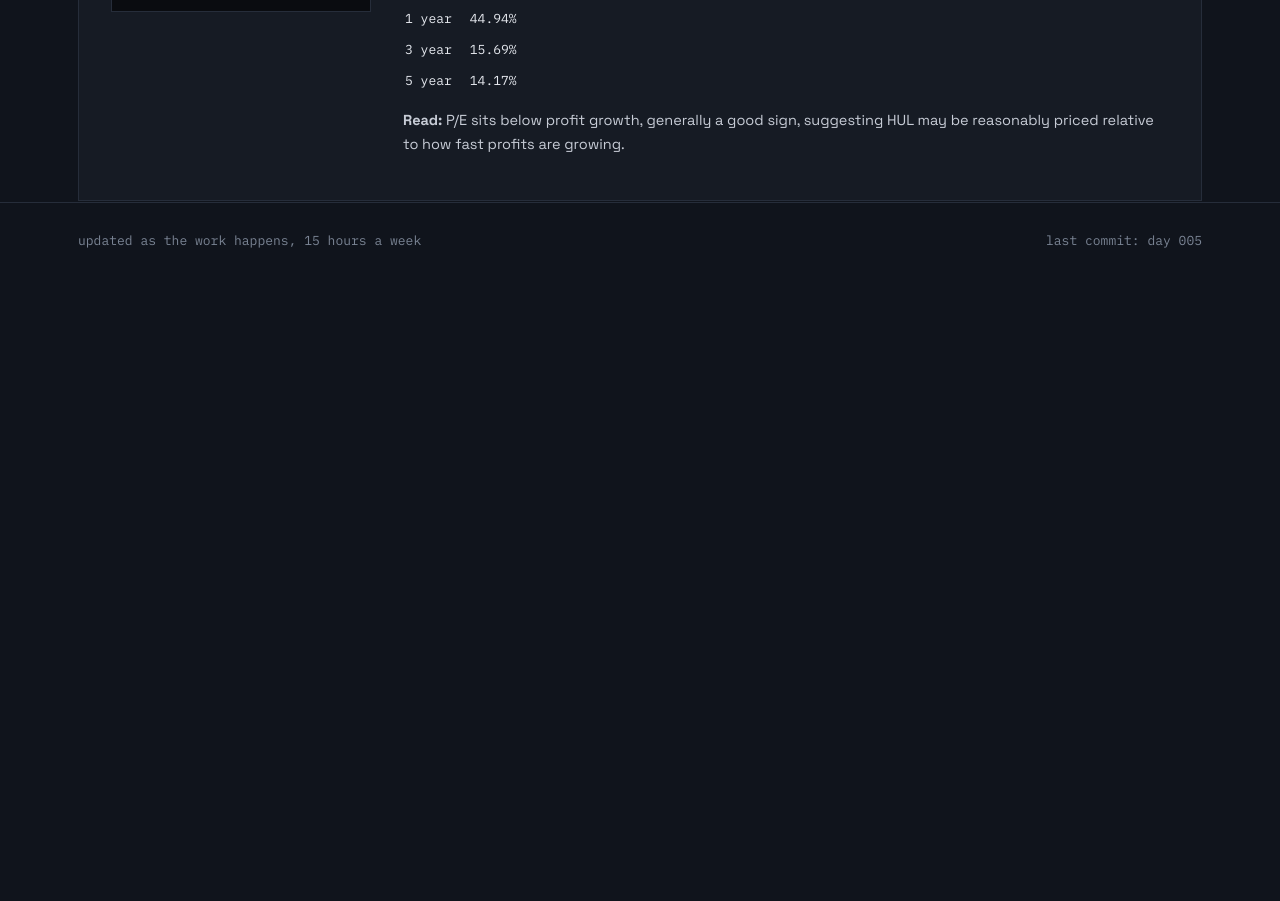
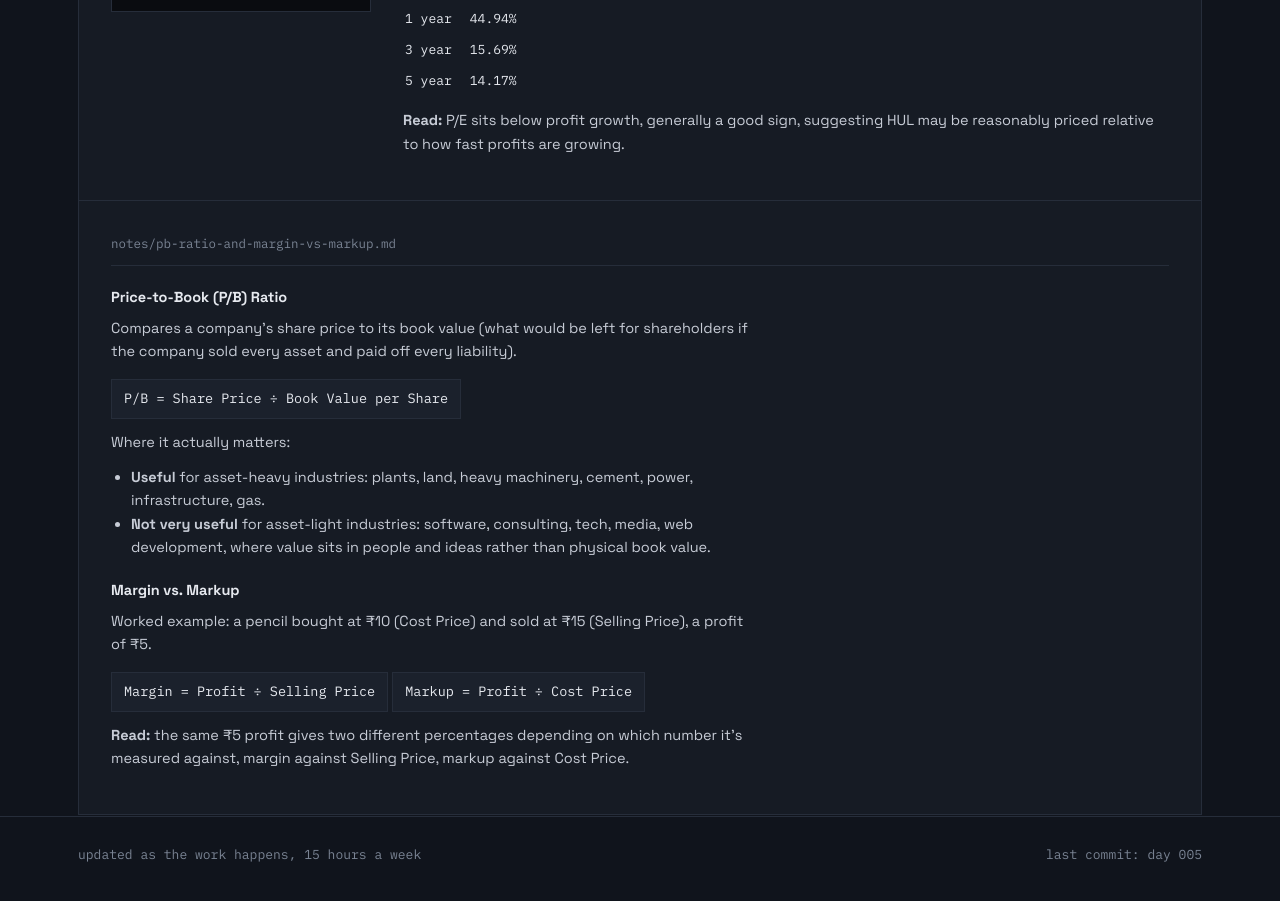
Before and after one commit to vivekbiswasds2510/vivekbiswasds2510, a plain HTML site: page index.html in a window 1280 px wide. Shown: the part 3265-4166 px from the top of the page. Before the commit the page ends 3577 px from the top, so only its background shows below. Drawn offline with Linux system fonts and the light colour scheme.

Commit message:
Update index.html

```diff
--- a/index.html
+++ b/index.html
@@ -209,6 +209,26 @@
           </div>
         </div>
       </div>
+
+      <div class="panel span-12">
+        <p class="panel-label">notes/pb-ratio-and-margin-vs-markup.md</p>
+        <div class="notes-copy" style="max-width: 640px;">
+          <h4>Price-to-Book (P/B) Ratio</h4>
+          <p>Compares a company's share price to its book value (what would be left for shareholders if the company sold every asset and paid off every liability).</p>
+          <div class="formula-line">P/B = Share Price &divide; Book Value per Share</div>
+          <p>Where it actually matters:</p>
+          <ul style="font-size:14.5px; color:#C7CCD6; padding-left:20px; margin:0 0 12px;">
+            <li><strong>Useful</strong> for asset-heavy industries: plants, land, heavy machinery, cement, power, infrastructure, gas.</li>
+            <li><strong>Not very useful</strong> for asset-light industries: software, consulting, tech, media, web development, where value sits in people and ideas rather than physical book value.</li>
+          </ul>
+
+          <h4>Margin vs. Markup</h4>
+          <p>Worked example: a pencil bought at &#8377;10 (Cost Price) and sold at &#8377;15 (Selling Price), a profit of &#8377;5.</p>
+          <div class="formula-line">Margin = Profit &divide; Selling Price</div>
+          <div class="formula-line">Markup = Profit &divide; Cost Price</div>
+          <p><strong>Read:</strong> the same &#8377;5 profit gives two different percentages depending on which number it's measured against, margin against Selling Price, markup against Cost Price.</p>
+        </div>
+      </div>
     </div>
   </section>
 
```
